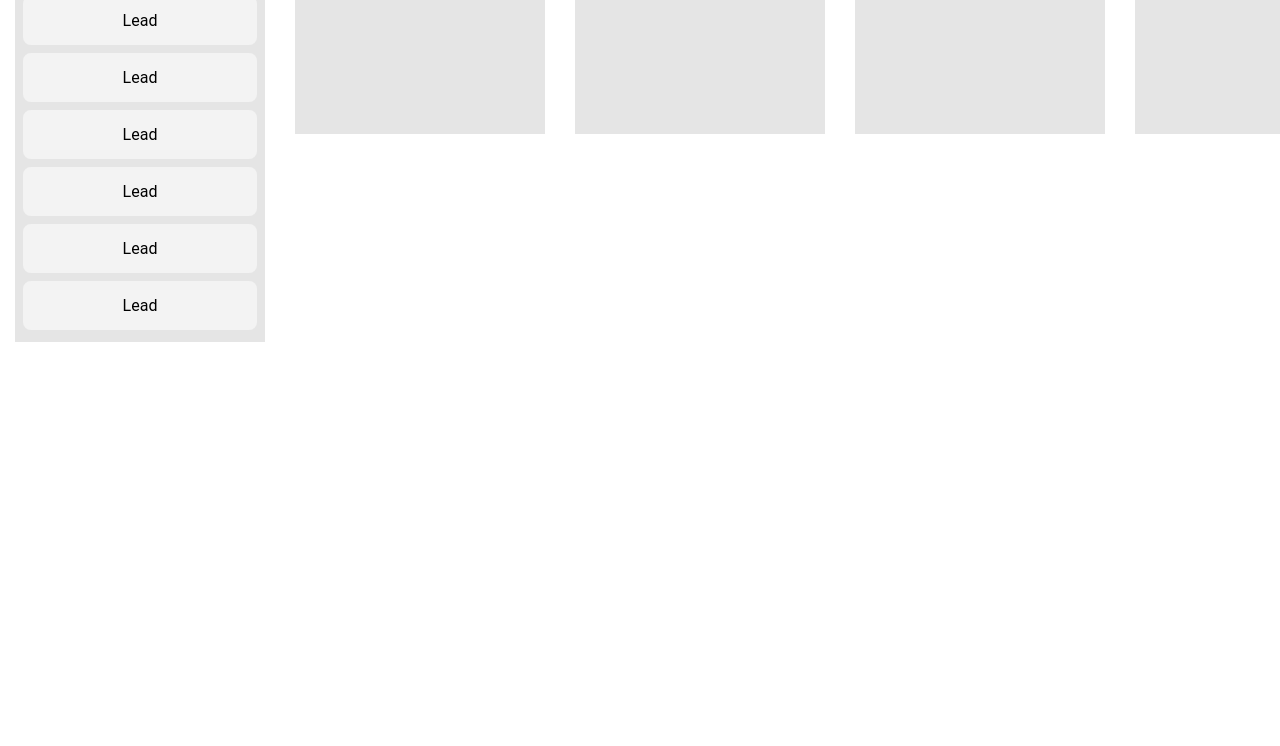
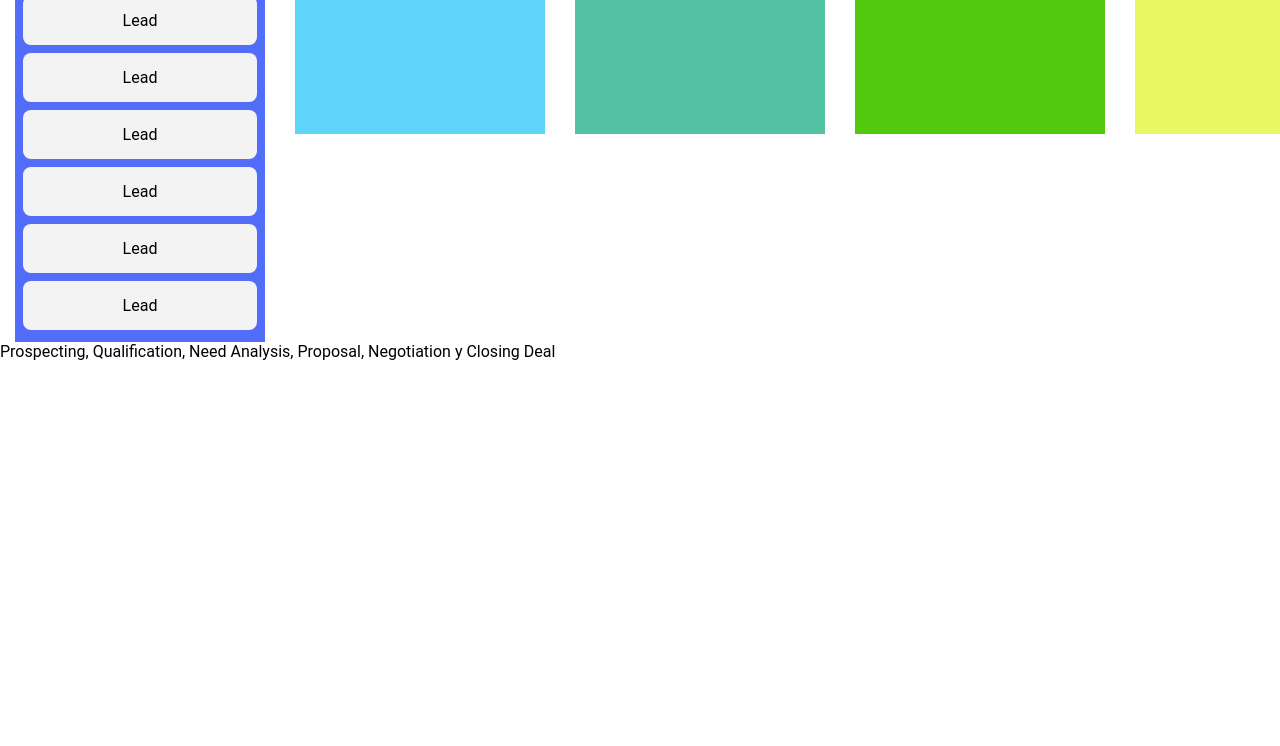
Before and after one commit to luiskcc/dragndrop, a plain HTML site: page index.html in a window 1280 px wide. Shown: the part 54-800 px from the top of the page. Drawn offline with Linux system fonts and the light colour scheme.

Commit message:
stages colours

```diff
--- a/index.html
+++ b/index.html
@@ -12,7 +12,7 @@
         <header>
             <h1>Sales pipeline</h1>
             <div class="lists">
-                <div class="list">
+                <div class="list" id="Prospecting">
                     <div class="list-item" draggable="true">Lead</div>
                     <div class="list-item" draggable="true">Lead</div>
                     <div class="list-item" draggable="true">Lead</div>
@@ -20,18 +20,18 @@
                     <div class="list-item" draggable="true">Lead</div>
                     <div class="list-item" draggable="true">Lead</div>
                 </div>
-                <div class="list">
+                <div class="list" id="Qualification">
                 </div>
-                <div class="list">
+                <div class="list" id="NeedAnalysis">
                 </div>
-                <div class="list">
+                <div class="list" id="Proposal">
                 </div>
-                <div class="list">
+                <div class="list" id="Negotiation">
                 </div>
-                <div class="list">
+                <div class="list" id="ClosingDeal">
                 </div>
             </div>
-
+Prospecting, Qualification, Need Analysis, Proposal, Negotiation y Closing Deal
         </header>
     </div>
     <script src="main.js"></script>
--- a/main.css
+++ b/main.css
@@ -54,3 +54,26 @@ header {
     text-align: center;
     margin: 4px 0px;
 }
+#Prospecting {
+    background-color: rgb(83, 109, 251);
+}
+
+#Qualification {
+    background-color: rgba(83, 210, 248, 0.941);
+}
+
+#NeedAnalysis {
+    background-color: rgb(83, 194, 163);
+}
+
+#Proposal {
+    background-color: rgb(83, 201, 13);
+}
+
+#Negotiation {
+    background-color: rgb(234, 246, 99);
+}
+
+#ClosingDeal {
+    background-color: rgb(248, 133, 52);
+}
```
